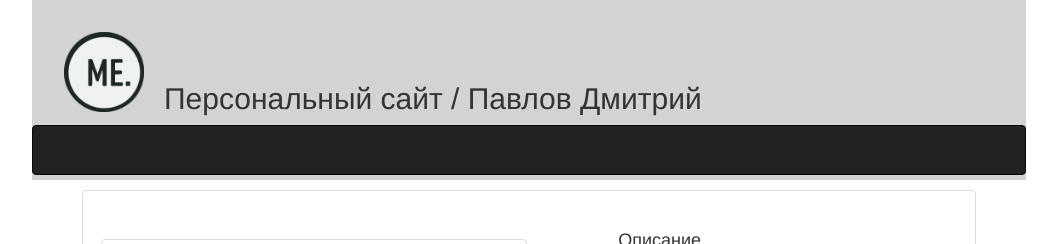
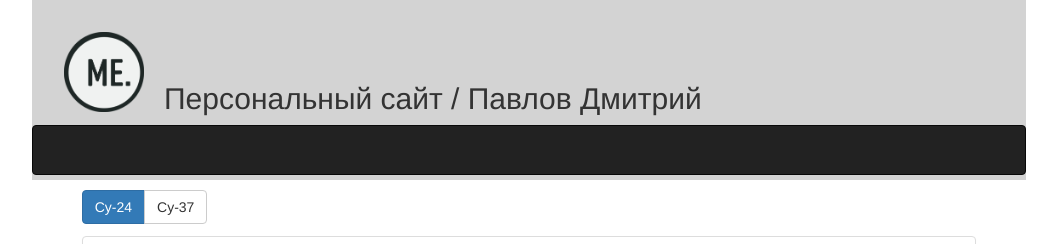
Before and after one commit to dmitry741/django_released, a Django app: template first_app_django/templates/hobbies.html in a window 1280 px wide. Shown: the top 244 px of the page, without its empty margins (111-1168 px from the left). Run offline with Django 3.2, Linux system fonts and the light colour scheme; the template is opened without the code that fills it, so the values that code supplies are empty; some libraries are stand-ins or nearby versions.

Commit message:
develope hobby page
ridan

```diff
--- a/first_app_django/templates/hobbies.html
+++ b/first_app_django/templates/hobbies.html
@@ -37,6 +37,14 @@
         {% include 'inc/inc_main_menu.html' %}
     </div>
     <div class="main_hb">
+
+        <div class="btn-group" role="group" aria-label="models">
+            <button type="button" class="btn btn-primary">Су-24</button>
+            <button type="button" class="btn btn-default">Су-37</button>
+        </div>
+
+        <div class="clr_block_text"></div>
+
         <div class="panel panel-default">
             <div class="panel-body">
                 <b>{{hobby_caption}}</b>
```
Also changed, not shown: first_app_django/db.sqlite3.
